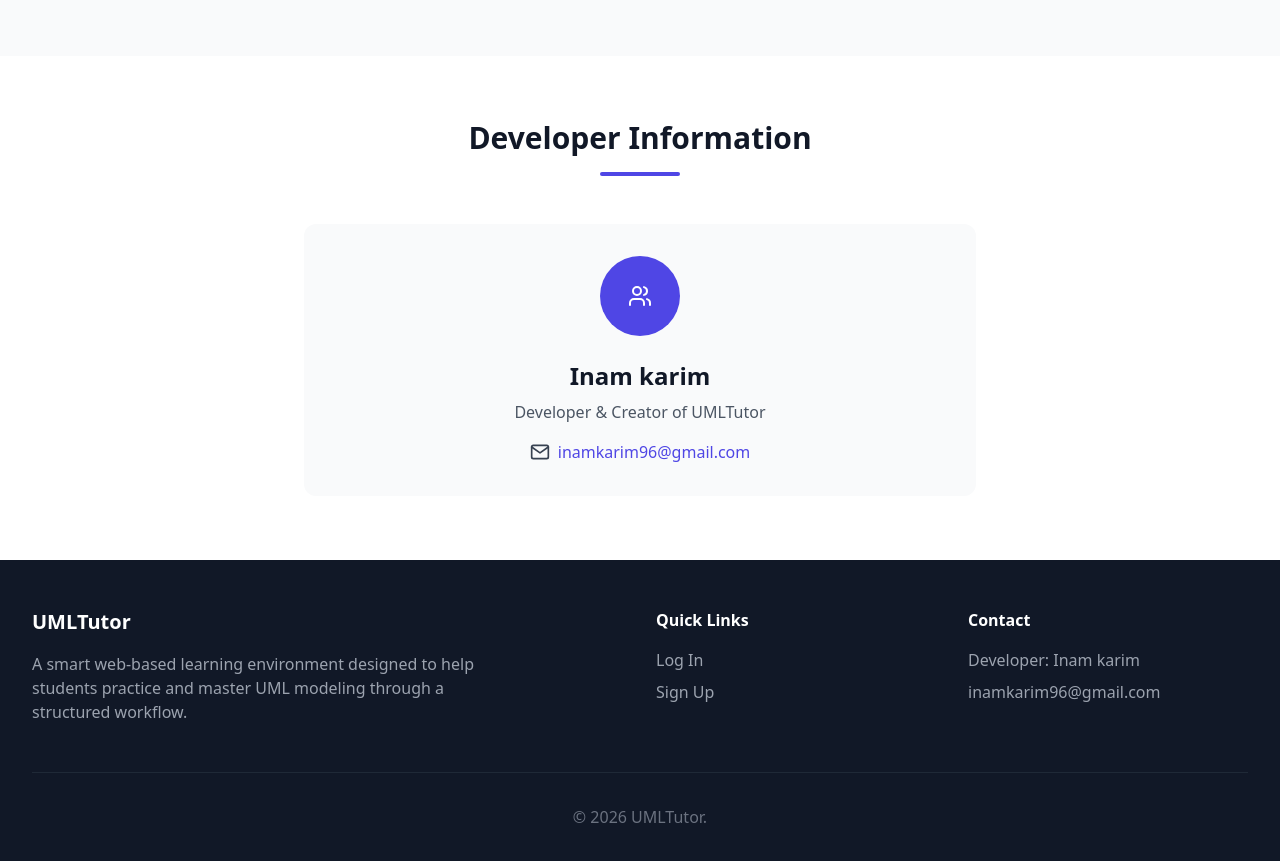
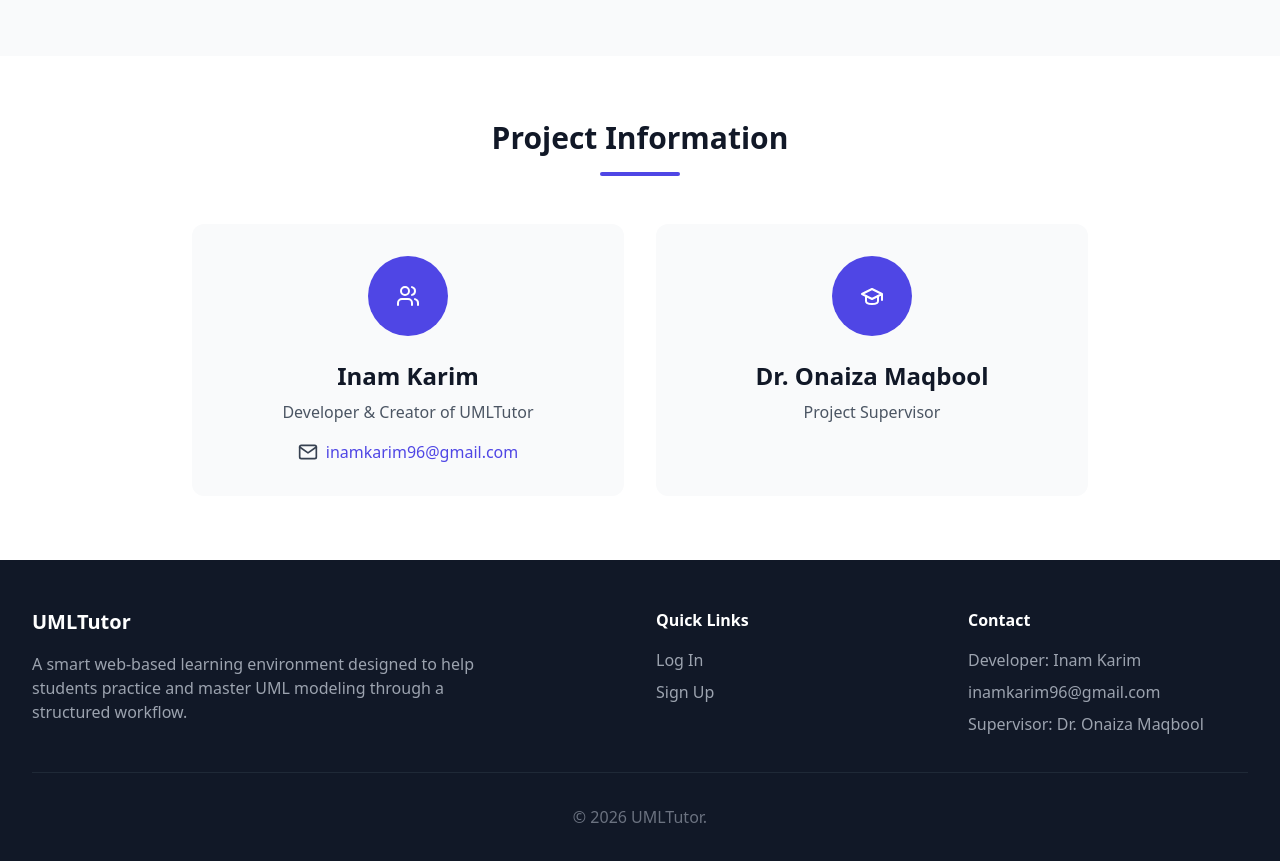
Before and after one commit to inamkarim96/umltutor, a React app in the folder umltutor-frontend/: page / in a window 1280 px wide. Shown: the part 1160-2021 px from the top of the page. Built offline with nearby package versions, Linux system fonts and the light colour scheme; no server answers.

Commit message:
Update landing page with project supervisor info

```diff
--- a/umltutor-frontend/src/pages/LandingPage.jsx
+++ b/umltutor-frontend/src/pages/LandingPage.jsx
@@ -180,22 +180,35 @@ const LandingPage = () => {
         </div>
       </section>
 
-      {/* Developer Information Section */}
+      {/* Project Information Section */}
       <section className="py-16 bg-white">
         <div className="max-w-7xl mx-auto px-4 sm:px-6 lg:px-8">
           <div className="text-center mb-12">
-            <h2 className="text-3xl font-bold text-gray-900 mb-4">Developer Information</h2>
+            <h2 className="text-3xl font-bold text-gray-900 mb-4">Project Information</h2>
             <div className="w-20 h-1 bg-indigo-600 mx-auto rounded" />
           </div>
-          <div className="max-w-2xl mx-auto bg-gray-50 rounded-xl p-8 text-center">
+          <div className="grid md:grid-cols-2 gap-8 max-w-4xl mx-auto">
+            <div className="bg-gray-50 rounded-xl p-8 text-center">
               <div className="w-20 h-20 bg-indigo-600 rounded-full flex items-center justify-center mx-auto mb-6">
                 <span className="text-white"><UsersIcon /></span>
               </div>
-            <h3 className="text-2xl font-bold text-gray-900 mb-2">Inam karim</h3>
+              <h3 className="text-2xl font-bold text-gray-900 mb-2">Inam Karim</h3>
               <p className="text-gray-600 mb-4">Developer & Creator of UMLTutor</p>
               <div className="flex items-center justify-center gap-2 text-gray-700">
                 <MailIcon />
                 <a href="mailto:inamkarim96@gmail.com" className="text-indigo-600 hover:text-indigo-700 font-medium">inamkarim96@gmail.com</a>
+              </div>
+            </div>
+
+            <div className="bg-gray-50 rounded-xl p-8 text-center">
+              <div className="w-20 h-20 bg-indigo-600 rounded-full flex items-center justify-center mx-auto mb-6">
+                <span className="text-white"><GraduationCapIcon /></span>
+              </div>
+              <h3 className="text-2xl font-bold text-gray-900 mb-2">Dr. Onaiza Maqbool</h3>
+              <p className="text-gray-600 mb-4">Project Supervisor</p>
+              <div className="flex items-center justify-center gap-2 text-gray-700 h-6">
+                {/* Placeholder for future contact info or links if needed */}
+              </div>
             </div>
           </div>
         </div>
@@ -225,8 +238,9 @@ const LandingPage = () => {
             <div>
               <h4 className="text-white font-semibold mb-4">Contact</h4>
               <ul className="space-y-2">
-                <li className="text-gray-400">Developer: Inam karim</li>
+                <li className="text-gray-400">Developer: Inam Karim</li>
                 <li><a href="mailto:inamkarim96@gmail.com" className="text-gray-400 hover:text-white transition-colors">inamkarim96@gmail.com</a></li>
+                <li className="text-gray-400 mt-2">Supervisor: Dr. Onaiza Maqbool</li>
               </ul>
             </div>
           </div>
```
Lines whose indentation alone changed are shown as unchanged.
